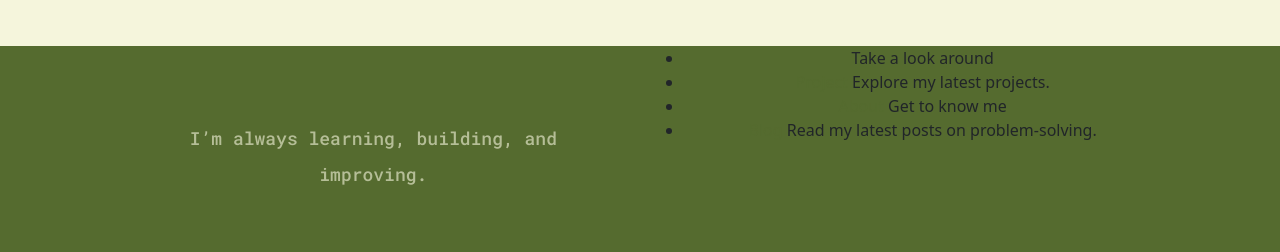
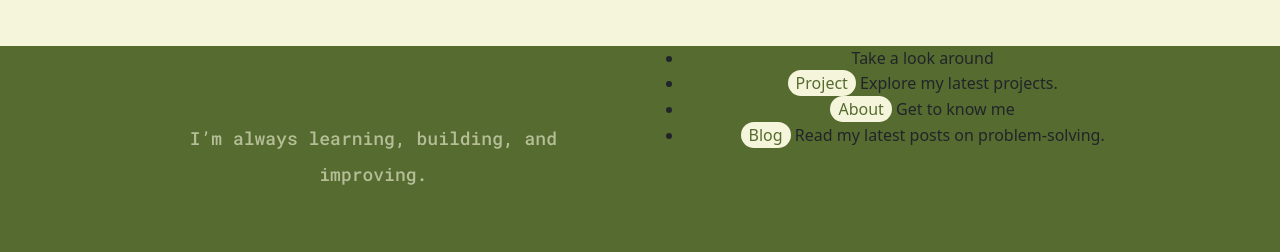
Before and after one commit to jgchoti/jgchoti.github.io, a React app: page / in a window 1280 px wide. Shown: the part 725-977 px from the top of the page. Built offline with nearby package versions, Linux system fonts and the light colour scheme; some packages are replaced by stand-ins of ours.

Commit message:
Update components.css

```diff
--- a/src/style/components.css
+++ b/src/style/components.css
@@ -204,10 +204,10 @@ form button:hover,
 }
 
 .profile-illustration {
-  width: 400px;
-  margin-top: 30px;
+  width: 100%;
   z-index: 4;
   position: relative;
+  opacity: 0.8;
 }
 
 .btn-code {
@@ -277,3 +277,18 @@ form button:hover,
   font-family: "Source Code Pro", monospace;
   margin-bottom: 40px;
 }
+
+.button-link {
+  display: inline-block;
+  padding: 1px 8px;
+  font-size: 16px;
+  background-color: var(--main-bg-color);
+  border: none;
+  border-radius: 20px;
+  text-decoration: none;
+  transition: background-color 0.3s ease;
+}
+
+.button-link:hover {
+  background-color: var(--secondary-color);
+}
```
